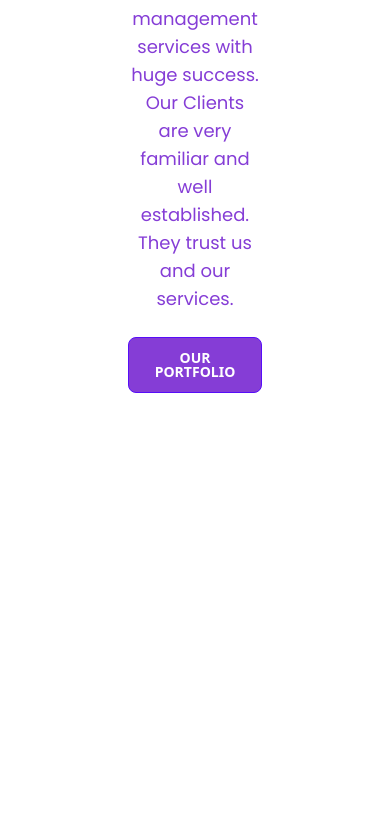
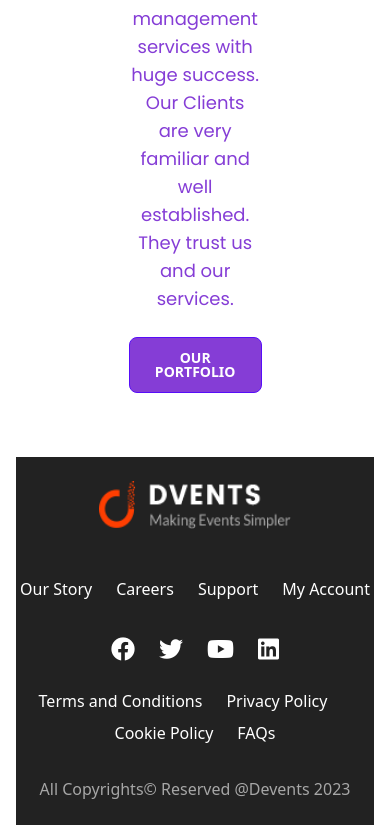
Before and after one commit to sabbir-noyon/react-corporate-event-app, a React (Vite) app: page / in a window 390 px wide. Shown: the part 5983-6820 px from the top of the page. Before the commit the page ends 6452 px from the top, so only its background shows below. Built offline with nearby package versions, Linux system fonts and the light colour scheme.

Commit message:
responsive footer section added to the project

```diff
--- a/index.html
+++ b/index.html
@@ -7,6 +7,12 @@
     <title>Vite + React</title>
     <!--AOS Animation-->
     <link href="https://unpkg.com/aos/dist/aos.css" rel="stylesheet">
+
+    <!--Font Awesome-->
+    <link rel="stylesheet" href="https://cdn.jsdelivr.net/npm/@fortawesome/fontawesome-free@5.15.3/css/all.min.css" integrity="sha384-...">
+    <link href="https://cdnjs.cloudflare.com/ajax/libs/font-awesome/5.13.0/css/all.min.css" rel="stylesheet">
+    <link rel="stylesheet" href="https://cdnjs.cloudflare.com/ajax/libs/font-awesome/6.1.1/css/all.min.css" integrity="sha512-KfkfwYDsLkIlwQp6LFnl8zNdLGxu9YAA1QvwINks4PhcElQSvqcyVLLD9aMhXd13uQjoXtEKNosOWaZqXgel0g==" crossorigin="anonymous" referrerpolicy="no-referrer"/>
+    <link href="https://cdnjs.cloudflare.com/ajax/libs/font-awesome/5.13.0/css/all.min.css" rel="stylesheet">
 
   </head>
   <body>
--- a/package.json
+++ b/package.json
@@ -10,6 +10,9 @@
     "preview": "vite preview"
   },
   "dependencies": {
+    "@fortawesome/fontawesome-svg-core": "^6.4.2",
+    "@fortawesome/free-solid-svg-icons": "^6.4.2",
+    "@fortawesome/react-fontawesome": "^0.2.0",
     "aos": "^2.3.4",
     "localforage": "^1.10.0",
     "match-sorter": "^6.3.1",
--- /dev/null
+++ b/src/Components/Footer.jsx
@@ -0,0 +1,79 @@
+import React from 'react';
+
+const Footer = () => {
+  return (
+    <footer className="bg-[#222222] py-6 md:py-12 md:px-12 lg:px-14">
+      <div className="container mx-auto">
+        <div className="flex flex-col items-center md:flex-row md:justify-between">
+          <div data-aos="zoom-out-up" className="flex items-center mb-6 md:mb-0">
+            <img src="/logo_2.png" alt="Devents Logo" className="w-48 h-12" />
+
+          </div>
+
+          <ul data-aos="zoom-out-up" className="flex flex-wrap justify-center md:flex-row mt-6 md:mt-0">
+            <li className="mr-6 mb-2">
+              <a href="#" className="text-white hover:text-pink-500">Our Story</a>
+            </li>
+
+
+            <li className="mr-6 mb-2">
+              <a href="#" className="text-white hover:text-pink-500">Careers</a>
+            </li>
+            <li className="mr-6 mb-2">
+              <a href="#" className="text-white hover:text-pink-500">Support</a>
+            </li>
+            <li className="mb-2">
+              <a href="#" className="text-white hover:text-pink-500">My Account</a>
+            </li>
+          </ul>
+        </div>
+
+        <div  data-aos="zoom-out-up" className="flex justify-center mt-6">
+          <ul className="flex items-center space-x-6">
+            <li>
+              <a href="#" className="text-white hover:text-blue-500">
+                <i className="fab fa-facebook text-2xl"></i>
+              </a>
+            </li>
+            <li>
+              <a href="#" className="text-white hover:text-blue-500">
+                <i className="fab fa-twitter text-2xl"></i>
+              </a>
+            </li>
+            <li>
+              <a href="#" className="text-white hover:text-red-500">
+                <i className="fab fa-youtube text-2xl"></i>
+              </a>
+            </li>
+            <li>
+              <a href="#" className="text-white hover:text-white">
+                <i className="fab fa-linkedin text-2xl"></i>
+              </a>
+            </li>
+          </ul>
+        </div>
+
+        <ul data-aos="zoom-out-up" className="flex flex-wrap justify-center mt-6">
+          <li className="mr-6 mb-2">
+            <a href="#" className="text-white hover:text-white">Terms and Conditions</a>
+          </li>
+          <li className="mr-6 mb-2">
+            <a href="#" className="text-white hover:text-white">Privacy Policy</a>
+          </li>
+          <li className="mr-6 mb-2">
+            <a href="#" className="text-white hover:text-white">Cookie Policy</a>
+          </li>
+          <li className="mb-2">
+            <a href="#" className="text-white hover:text-white">FAQs</a>
+          </li>
+        </ul>
+
+        <p data-aos="zoom-out-up" className="text-center mt-6 text-white text-opacity-60">
+          All Copyrights&copy; Reserved @Devents 2023
+        </p>
+      </div>
+    </footer>
+  );
+};
+
+export default Footer;
--- a/src/Components/Home.jsx
+++ b/src/Components/Home.jsx
@@ -4,6 +4,7 @@ import Cards from "./Cards";
 import OurServices from "./OurServices";
 import Specification from "./Specification";
 import OurPortfolio from "./OurPortfolio";
+import Footer from "./Footer";
 
 
 
@@ -19,6 +20,7 @@ const Home = () => {
             <Cards key={dataForCards.id} dataForCards={dataForCards}></Cards>
             <Specification></Specification>
             <OurPortfolio></OurPortfolio>
+            <Footer></Footer>
 
         </div>
     );
--- a/src/Components/OurPortfolio.jsx
+++ b/src/Components/OurPortfolio.jsx
@@ -4,7 +4,9 @@ const OurPortfolio = () => {
     return (
         <div>
           <div className="hero  bg-white">
-  <div className=" w-10/12 lg:my-0 mx-auto py-16 md:py-24 lg:py-40 hero-content flex-col lg:flex-row">
+  <div data-aos="flip-left"
+     data-aos-easing="ease-out-cubic"
+     data-aos-duration="2000" className=" w-10/12 lg:my-0 mx-auto py-16 md:py-24 lg:py-40 hero-content flex-col lg:flex-row">
     <div >
     <img src="/public/asset 22.png" className=" lg:-ml-4  w-[200px] h-[100px]  md:w-[300px] md:h-[150px] lg:w-[400px] lg:h-[200px] rounded-xl shadow-2xl" />
     <img src="/public/asset 19.png" className=" lg:-ml-3  w-[200px] h-[100px] md:w-[300px] md:h-[150px]  lg:w-[400px] lg:h-[200px] rounded-xl shadow-2xl" />
--- a/src/Components/backupBanner.js
+++ /dev/null
@@ -1,40 +0,0 @@
-
-
-const Banner = () => {
-    return (
-        <div>
-            <div className="carousel w-full">
-  <div id="slide1" className="carousel-item relative w-full">
-    <img src="/banner_1.png" className="w-full" />
-    <div className="absolute flex justify-between transform -translate-y-1/2 left-5 right-5 top-1/2">
-      <a href="#slide4" className="btn btn-circle">❮</a>
-      <a href="#slide2" className="btn btn-circle">❯</a>
-    </div>
-  </div>
-  <div id="slide2" className="carousel-item relative w-full">
-    <img src="/banner_2.png" className="w-full" />
-    <div className="absolute flex justify-between transform -translate-y-1/2 left-5 right-5 top-1/2">
-      <a href="#slide1" className="btn btn-circle">❮</a>
-      <a href="#slide3" className="btn btn-circle">❯</a>
-    </div>
-  </div>
-  <div id="slide3" className="carousel-item relative w-full">
-    <img src="banner_3.png" className="w-full" />
-    <div className="absolute flex justify-between transform -translate-y-1/2 left-5 right-5 top-1/2">
-      <a href="#slide2" className="btn btn-circle">❮</a>
-      <a href="#slide4" className="btn btn-circle">❯</a>
-    </div>
-  </div>
-  <div id="slide4" className="carousel-item relative w-full">
-    <img src="/banner_4.png" className="w-full" />
-    <div className="absolute flex justify-between transform -translate-y-1/2 left-5 right-5 top-1/2">
-      <a href="#slide3" className="btn btn-circle">❮</a>
-      <a href="#slide1" className="btn btn-circle">❯</a>
-    </div>
-  </div>
-</div>
-        </div>
-    );
-};
-
-export default Banner;
--- a/src/Components/backupBanner2.js
+++ /dev/null
@@ -1,49 +0,0 @@
-
-
-const Banner = () => {
-    return (
-        <div>
-            <div className="carousel w-full">
-  <div id="slide1" className="carousel-item relative w-full">
-  <div className="absolute inset-0 bg-black opacity-60"></div>
-    <img src="/banner_1.png" className="w-full" />
-    <h1 className="absolute inset-0 text-white text-4xl text-center flex justify-center items-center">WE PERSONALIZE YOUR CORPORATE EVENTS</h1>
-    <div className="absolute flex justify-between transform -translate-y-1/2 left-5 right-5 top-1/2">
-      <a href="#slide4" className="btn btn-circle">❮</a>
-      <a href="#slide2" className="btn btn-circle">❯</a>
-    </div>
-  </div>
-  <div id="slide2" className="carousel-item relative w-full">
-  <div className="absolute inset-0 bg-black opacity-50"></div>
-    <img src="/banner_2.png" className="w-full" />
-    <h1 className="absolute inset-0 text-white text-4xl text-center flex justify-center items-center">Title 1</h1>
-    <div className="absolute flex justify-between transform -translate-y-1/2 left-5 right-5 top-1/2">
-      <a href="#slide1" className="btn btn-circle">❮</a>
-      <a href="#slide3" className="btn btn-circle">❯</a>
-    </div>
-  </div>
-  <div id="slide3" className="carousel-item relative w-full">
-  <div className="absolute inset-0 bg-black opacity-50"></div>
-    <img src="banner_3.png" className="w-full" />
-    <h1 className="absolute inset-0 text-white text-4xl text-center flex justify-center items-center">Title 1</h1>
-    <div className="absolute flex justify-between transform -translate-y-1/2 left-5 right-5 top-1/2">
-      <a href="#slide2" className="btn btn-circle">❮</a>
-      <a href="#slide4" className="btn btn-circle">❯</a>
-    </div>
-  </div>
-  <div id="slide4" className="carousel-item relative w-full">
-    <div className="absolute inset-0 bg-black opacity-50"></div>
-
-    <img src="/banner_4.png" className="w-full" />
-    <h1 className="absolute inset-0 text-white text-4xl text-center flex justify-center items-center">Title 1</h1>
-    <div className="absolute flex justify-between transform -translate-y-1/2 left-5 right-5 top-1/2">
-      <a href="#slide3" className="btn btn-circle">❮</a>
-      <a href="#slide1" className="btn btn-circle">❯</a>
-    </div>
-  </div>
-</div>
-        </div>
-    );
-};
-
-export default Banner;
```
Also changed, not shown: public/logo_2.png (added), 1 other file (tests, documents, lock files or other folders).
